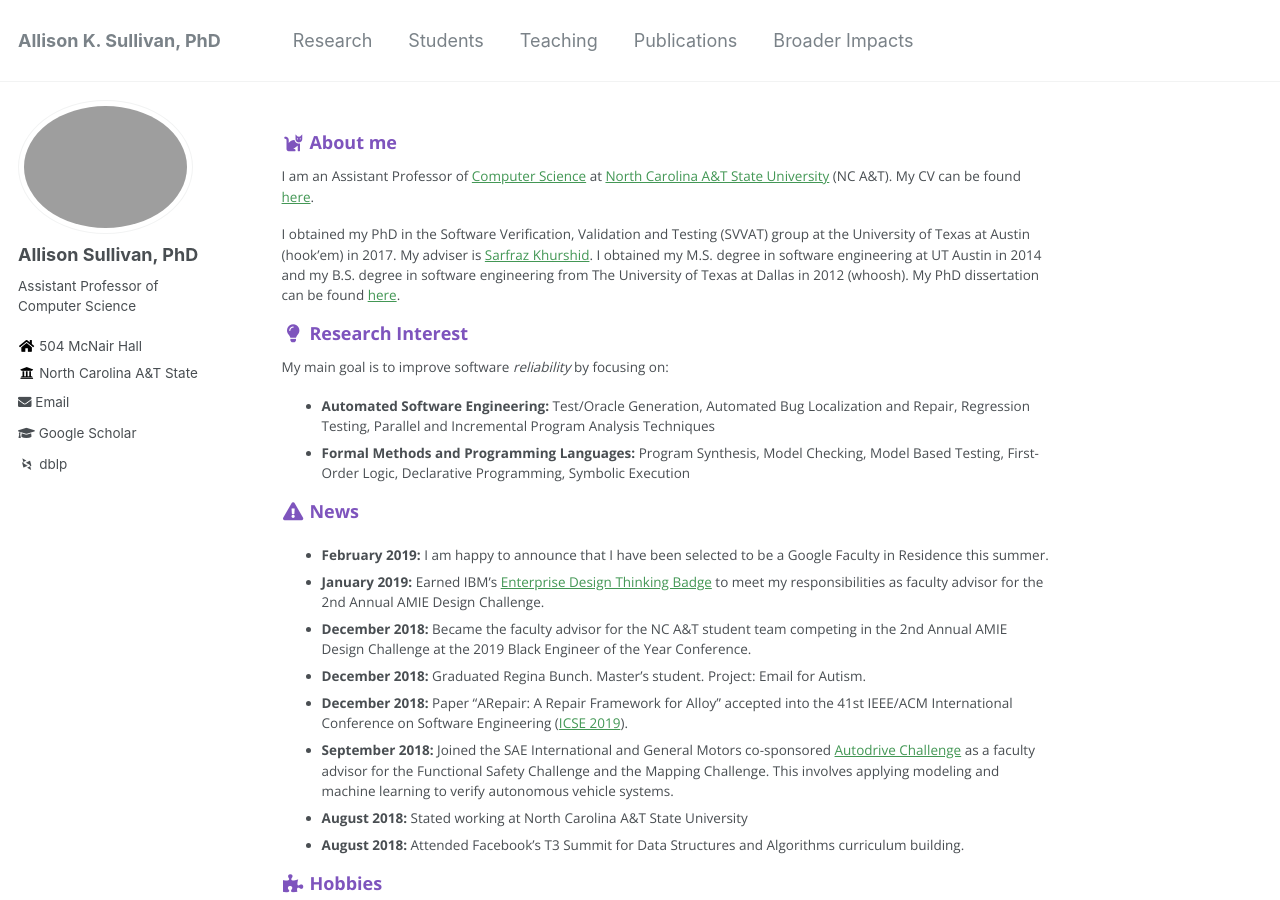
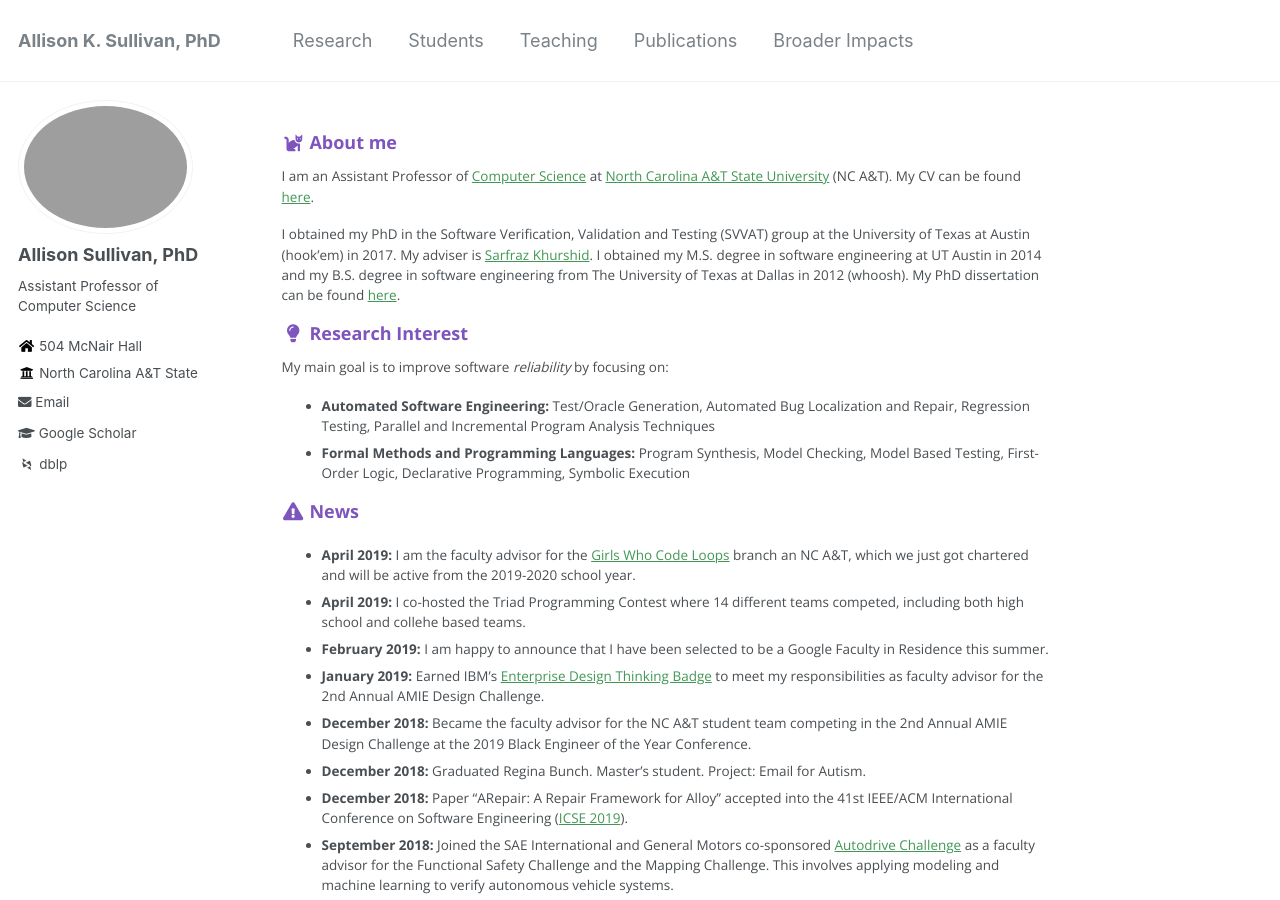
Before and after one commit to Allisonius/allisonius.github.io, a Jekyll site: the page built from _pages/about.md, in a window 1280 px wide and 900 px high. Built offline with Jekyll 4.4.1, drawn with Linux system fonts in a browser that asks for light colours; some web fonts are replaced.

Commit message:
Update about.md

```diff
--- a/_pages/about.md
+++ b/_pages/about.md
@@ -21,6 +21,8 @@ My main goal is to improve software _reliability_ by focusing on:
   * **Formal Methods and Programming Languages:** Program Synthesis, Model Checking, Model Based Testing, First-Order Logic, Declarative Programming, Symbolic Execution
 
 ### <i class="fa fa-fw fa-exclamation-triangle" aria-hidden="true"></i> News
+  * **April 2019:** I am the faculty advisor for the [Girls Who Code Loops](https://girlswhocode.com/collegeloops/) branch an NC A&T, which we just got chartered and will be active from the 2019-2020 school year.
+  * **April 2019:** I co-hosted the Triad Programming Contest where 14 different teams competed, including both high school and collehe based teams.
   * **February 2019:** I am happy to announce that I have been selected to be a Google Faculty in Residence this summer.
   * **January 2019:** Earned IBM's [Enterprise Design Thinking Badge](https://www.youracclaim.com/badges/e5123a17-6b9a-40c2-a1b3-87f8afc98a4b/public_url) to meet my responsibilities as faculty advisor for the 2nd Annual AMIE Design Challenge.
   * **December 2018:** Became the faculty advisor for the NC A&T student team competing in the 2nd Annual AMIE Design Challenge at the 2019 Black Engineer of the Year Conference.
```
